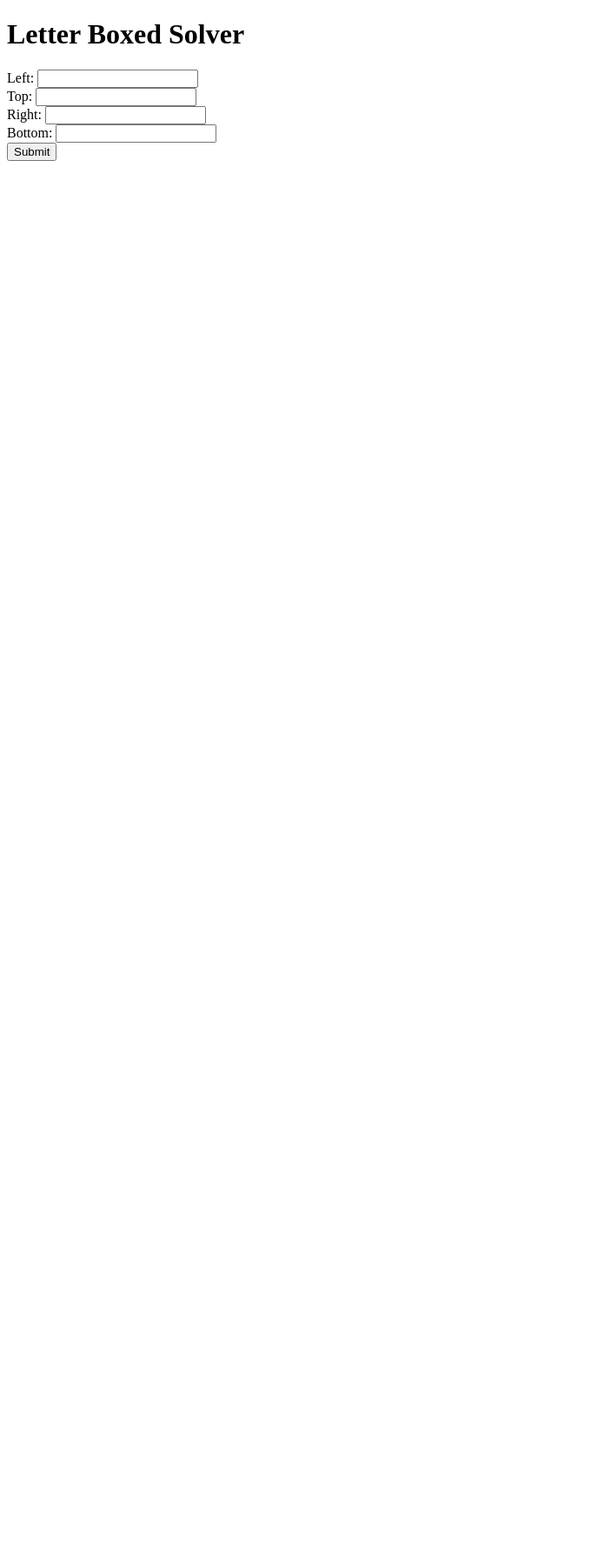
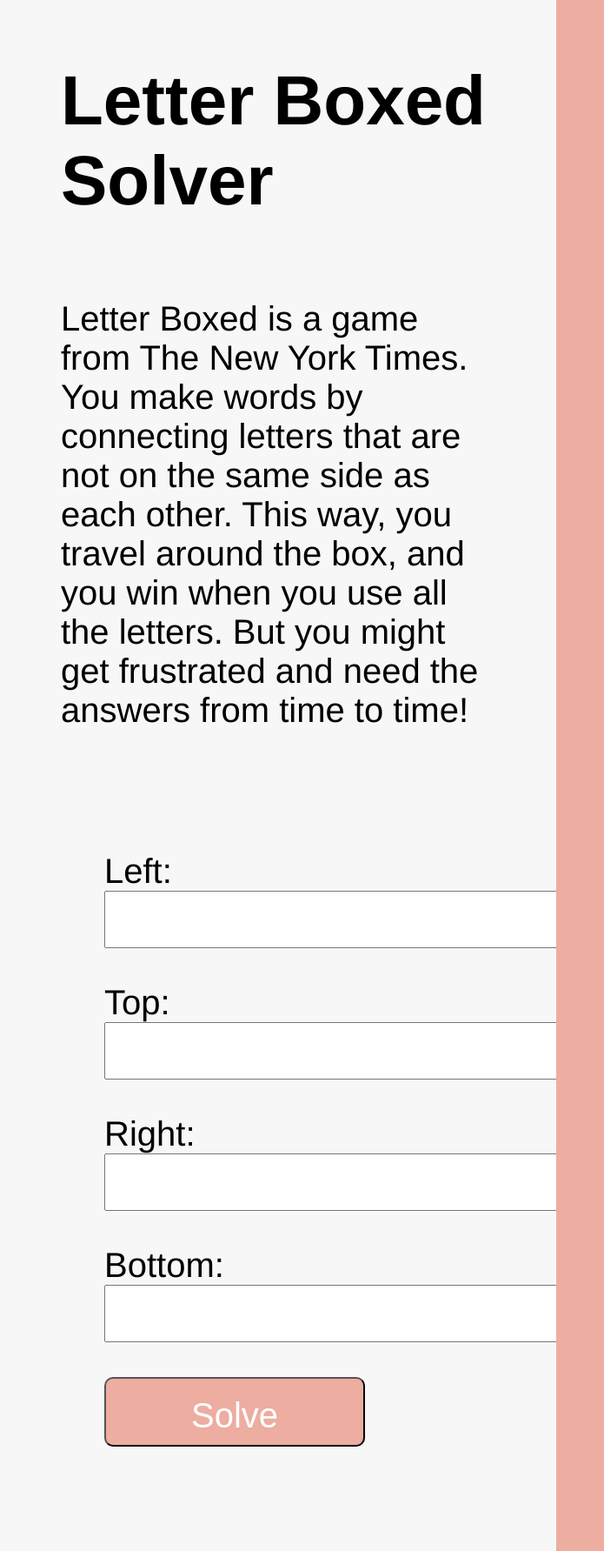
Before and after one commit to aliceyliang/letter-boxed-solver, a Flask app: page /index in a window 1280 px wide. Shown: the whole page at 87% size, without its empty margins (0-695 px from the left). Run offline with Flask 2, Linux system fonts and the light colour scheme.

Commit message:
formatting

```diff
--- a/app.py
+++ b/app.py
@@ -25,6 +25,10 @@ def get_words(pos, chars):
                     num += 1
         return [w for w in valid_words if w not in toss]
 
+# find one word solutions
+def one_word_solution(word_list):
+    return [w for w in word_list if set(w) == chars]
+
 # find two word solutions
 def two_word_solution(word_list, chars):
     output = []
@@ -37,11 +41,27 @@ def two_word_solution(word_list, chars):
                 output.append([word,m])
     return output
 
+# find three word solutions
+def three_word_solution(word_list):
+    output = []
+    for i in word_list:
+        seconds = [w for w in word_list if w[0] == i[-1] and w != i]
+        for j in seconds:
+            thirds = [w for w in word_list if w[0] == j[-1] and w != j and w != i]
+            for k in thirds:
+                triple = i + j + k
+                if set(triple) == chars:
+                    output.append([i,j,k])
+    return output
+
 def display_answers(sets):
-    output = ""
-    for s in sets:
-        output += "<ul>" + s[0] + " — " + s[1] + "</ul>"
-    return output
+    if sets == []:
+        return "No answers found!"
+    else:
+        output = "<strong>Try these answers!</strong><p>"
+        for s in sets:
+            output += "<ul>" + s[0] + " — " + s[1] + "</ul>"
+        return output
 
 def solve_puzzle(pos):
     chars = set(pos.keys())
@@ -75,7 +95,7 @@ def transform():
         result = solve_puzzle(pos)
         return jsonify({'html': str(result)})
     else:
-        return jsonify({'html': "Please input 3 distinct letters per side"})
+        return jsonify({'html': "Please input 3 distinct letters per side!"})
 
 if __name__ == "__main__":
     app.run(debug=True)
--- a/static/styles.css
+++ b/static/styles.css
@@ -1,7 +1,85 @@
-.output {
-  display: none;
-  background-color: pink;
-  width: 40%;
+body {
+  background-color: #f7f7f7;
+  font-family: helvetica, sans-serif;
+  font-size: 40px;
+  padding: 20px;
+}
+
+.left, .right {
+    width:50%;
+    height:100%;
+    position:fixed;
+    top:0;
+    color: black;
+    padding: 100;
+}
+.left {
+    left:0;
+}
+.right {
+    right:0;
+    background-color: #edada1;
+}
+@media screen and (max-width: 900px) {
+    .left, .right {
+        left:0;
+        height:50%;
+        width:100%;
+    }
+    .right {
+      bottom:0;
+      top:auto;
+    }
+}
+
+.entry {
+  position: relative;
   margin: 100px;
   padding: 20px;
 }
+
+h1 {
+  margin: 50px;
+  padding: 20px;
+  font-size: 80px;
+}
+
+.desc {
+  margin: 50px;
+  padding: 20px;
+  font-size: 40px;
+  text-justify: inter-word;
+}
+
+
+.output {
+  position: relative;
+  display: none;
+  margin: 200px;
+  padding: 20px;
+}
+
+input {
+  height: 60px;
+  font-size: 40px;
+}
+
+button {
+  border-radius: 10px;
+  padding: 20px;
+  font-size: 40px;
+  background-color: #edada1;
+  color: white;
+  width: 300px;
+  height: 80px;
+}
+
+a:link, a:visited {
+  text-decoration: none;
+  color: black;
+}
+
+a:hover, a:active {
+  text-decoration: bold;
+  color: #edada1;
+}
--- a/templates/index.html
+++ b/templates/index.html
@@ -5,27 +5,36 @@
   <meta charset="utf-8">
 
   <title>Test test</title>
-  <meta name="description" content="Test test">
+  <meta name="description" content="Letter Boxed Solver">
   <meta name="author" content="Alice Liang">
   <script src="https://ajax.googleapis.com/ajax/libs/jquery/3.3.1/jquery.min.js"></script>
-  <link rel="stylesheet" href="static/styles.css">
+  <link rel="stylesheet" href="static/styles.css?version=50">
 
 </head>
 
 <body>
-<h1> Letter Boxed Solver </h1>
+<div class="left">
+  <h1> Letter Boxed Solver </h1>
+  <div class="desc">
+    <a href="https://www.nytimes.com/puzzles/letter-boxed" target="_blank">Letter Boxed is a game from The New York Times.</a>
+    You make words by connecting letters that are not on the same side as each other.
+    This way, you travel around the box, and you win when you use all the letters.
+    But you might get frustrated and need the answers from time to time!
+  </div>
+  <div class="entry">
 
-<div class="entry">
   <form>
-    Left: <input type='text' maxlength='3' id='left'><br>
-    Top: <input type='text' maxlength='3' id='top'><br>
-    Right: <input type='text' maxlength='3' id='right'><br>
-    Bottom: <input type='text' maxlength='3' id='bottom'><br>
-    <button type='button' id ='retrieve'>Submit</button>
-    <div class='output' id='results'></div>
+    Left: <input type='text' maxlength='3' id='left'><p>
+    Top: <input type='text' maxlength='3' id='top'><p>
+    Right: <input type='text' maxlength='3' id='right'><p>
+    Bottom: <input type='text' maxlength='3' id='bottom'><p>
+    <button type='button' id ='retrieve'>Solve</button>
   </form>
+  </div>
 </div>
-
+<div class="right">
+  <div class='output' id='results'></div>
+</div>
 </body>
 
 <script>
```
